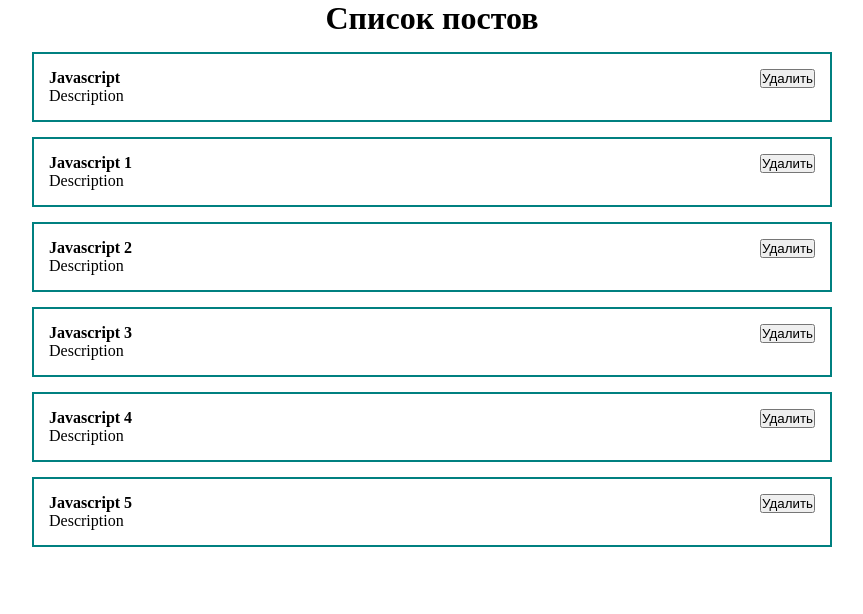
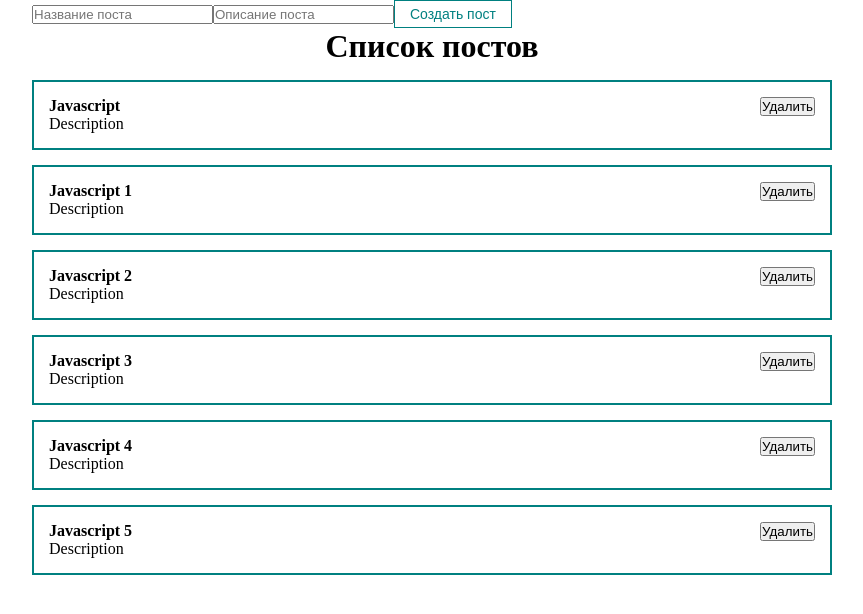
Before and after one commit to Forellko/react-course-ulbitv, a React (Create React App) app: page / in a window 1280 px wide. Shown: the top 614 px of the page, without its empty margins (208-1071 px from the left). Built offline with nearby package versions, Linux system fonts and the light colour scheme; the HTML template or start-up script is replaced by a standard one.

Commit message:
Add MyButton

```diff
--- a/src/App.js
+++ b/src/App.jsx
@@ -1,5 +1,6 @@
 import { useState } from 'react';
 import PostList from './components/PostList';
+import MyButton from './components/UI/button/MyButton';
 import './index.css';
 
 function App() {
@@ -14,7 +15,12 @@
 
   return (
     <div className="App">
-      <PostList posts={posts} />
+      <form>
+        <input type="text" placeholder="Название поста" />
+        <input type="text" placeholder="Описание поста" />
+        <MyButton>Создать пост</MyButton>
+      </form>
+      <PostList posts={posts} title="JavaScript" />
     </div>
   );
 }
--- a/src/components/PostList.jsx
+++ b/src/components/PostList.jsx
@@ -1,7 +1,7 @@
 import React from 'react';
 import PostItem from './PostItem';
 
-export default function PostList({ posts }) {
+export default function PostList({ posts, title }) {
   return (
     <div>
       <h1 style={{ textAlign: 'center' }}>Список постов</h1>
--- /dev/null
+++ b/src/components/UI/button/MyButton.jsx
@@ -0,0 +1,10 @@
+import React from 'react';
+import classes from './MyButton.module.css';
+
+export default function MyButton({ children, ...props }) {
+  return (
+    <button {...props} className={classes.myBtn}>
+      {children}
+    </button>
+  );
+}
--- /dev/null
+++ b/src/components/UI/button/MyButton.module.css
@@ -0,0 +1,8 @@
+.myBtn {
+  padding: 5px 15px;
+  color: teal;
+  font-size: 14px;
+  background: transparent;
+  border: 1px solid teal;
+  cursor: pointer;
+}
```
